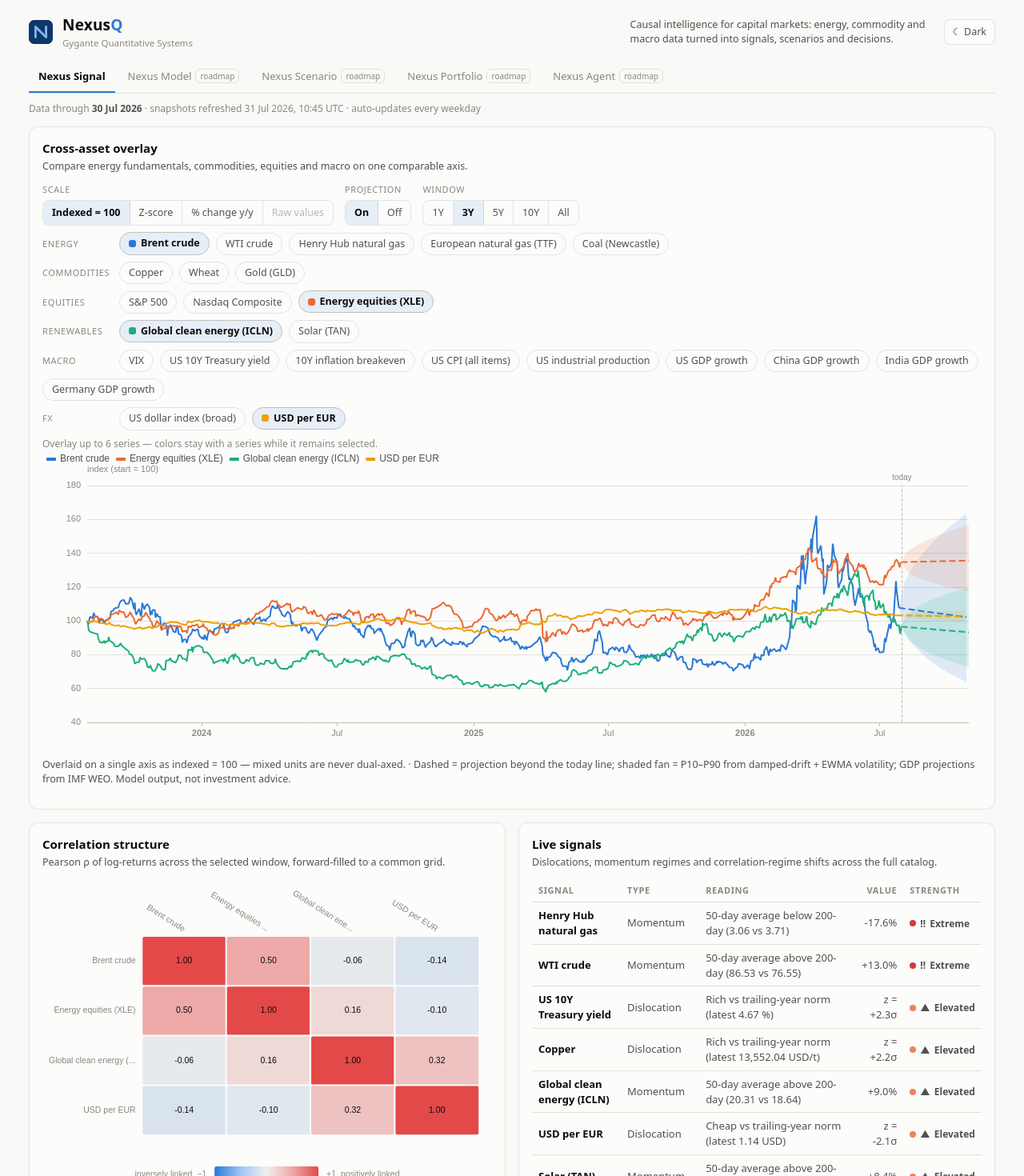
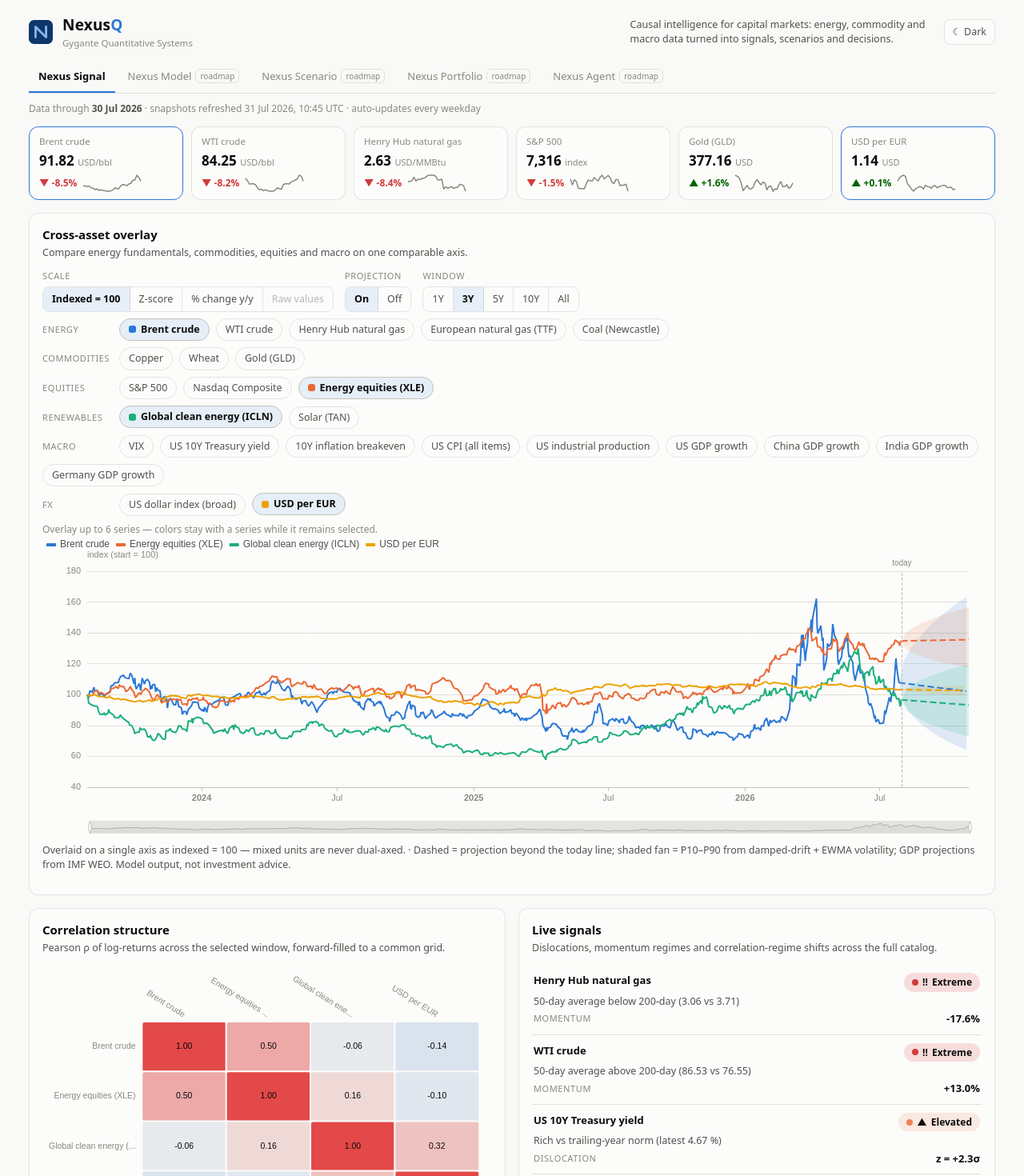
Before and after one commit to cs-ox-wolf3794/nexusq, a React (Vite) app: page / in a window 1280 px wide. Shown: the top 1470 px of the page at 80% size. Built offline with nearby package versions, Linux system fonts and the light colour scheme.

Commit message:
Updating UI

```diff
--- a/src/App.tsx
+++ b/src/App.tsx
@@ -7,6 +7,7 @@ import type { Signal } from "./lib/signals";
 import { computeSignals } from "./lib/signals";
 import { useTheme } from "./components/useTheme";
 import { SeriesPicker } from "./components/SeriesPicker";
+import { KpiStrip } from "./components/KpiStrip";
 import { OverlayChart, type OverlaySeries, type Projection } from "./components/OverlayChart";
 import { CorrelationMatrix } from "./components/CorrelationMatrix";
 import { SignalPanel } from "./components/SignalPanel";
@@ -175,6 +176,8 @@ export default function App() {
 
       {loadError && <div className="card"><p className="sub">Failed to load data catalog: {loadError}</p></div>}
 
+      <KpiStrip seriesMap={seriesMap} selected={selected} onToggle={toggleSeries} />
+
       <section className="card">
         <h2>Cross-asset overlay</h2>
         <p className="sub">Compare energy fundamentals, commodities, equities and macro on one comparable axis.</p>
--- /dev/null
+++ b/src/components/KpiStrip.tsx
@@ -0,0 +1,67 @@
+import type { Series } from "../lib/data";
+
+const KPI_IDS = ["BRENT", "WTI", "HENRYHUB", "SP500", "GOLD", "EURUSD"];
+const SPARK_POINTS = 30;
+
+function fmtValue(v: number): string {
+  return v.toLocaleString("en-US", {
+    maximumFractionDigits: Math.abs(v) >= 1000 ? 0 : 2,
+    minimumFractionDigits: 0,
+  });
+}
+
+function Sparkline({ values }: { values: number[] }) {
+  const w = 76, h = 24, pad = 2;
+  const min = Math.min(...values), max = Math.max(...values);
+  const span = max - min || 1;
+  const step = (w - pad * 2) / (values.length - 1);
+  const d = values
+    .map((v, i) => `${i === 0 ? "M" : "L"}${(pad + i * step).toFixed(1)},${(h - pad - ((v - min) / span) * (h - pad * 2)).toFixed(1)}`)
+    .join("");
+  return (
+    <svg className="kpi-spark" width={w} height={h} viewBox={`0 0 ${w} ${h}`} aria-hidden="true">
+      <path d={d} fill="none" stroke="currentColor" strokeWidth="1.5" strokeLinejoin="round" />
+    </svg>
+  );
+}
+
+export function KpiStrip({ seriesMap, selected, onToggle }: {
+  seriesMap: Map<string, Series>;
+  selected: string[];
+  onToggle: (id: string) => void;
+}) {
+  const tiles = KPI_IDS.map((id) => seriesMap.get(id)).filter((s): s is Series => !!s);
+  if (!tiles.length) return null;
+  return (
+    <div className="kpi-strip">
+      {tiles.map((s) => {
+        const n = s.points.length;
+        const last = s.points[n - 1][1];
+        const prev = s.points[n - 2]?.[1];
+        const pct = prev ? (last / prev - 1) * 100 : null;
+        const on = selected.includes(s.id);
+        return (
+          <button
+            key={s.id}
+            className={`kpi-tile${on ? " on" : ""}`}
+            onClick={() => onToggle(s.id)}
+            title={`${s.name} — ${on ? "remove from" : "add to"} overlay`}
+          >
+            <span className="kpi-name">{s.name}</span>
+            <span className="kpi-value">
+              {fmtValue(last)} <span className="kpi-unit">{s.unit}</span>
+            </span>
+            <span className="kpi-foot">
+              {pct != null && (
+                <span className={`kpi-delta ${pct >= 0 ? "up" : "down"}`}>
+                  {pct >= 0 ? "▲" : "▼"} {pct >= 0 ? "+" : ""}{pct.toFixed(1)}%
+                </span>
+              )}
+              <Sparkline values={s.points.slice(-SPARK_POINTS).map((p) => p[1])} />
+            </span>
+          </button>
+        );
+      })}
+    </div>
+  );
+}
--- a/src/components/OverlayChart.tsx
+++ b/src/components/OverlayChart.tsx
@@ -102,7 +102,26 @@ export function OverlayChart({ items, projections, transform, themeMode }: {
     return {
       backgroundColor: "transparent",
       animation: false,
-      grid: { left: 56, right: 16, top: items.length > 1 ? 44 : 20, bottom: 40 },
+      grid: {
+        left: 56, right: 16, bottom: 66,
+        // wrapped legends on narrow screens need extra headroom above the plot
+        top: items.length > 1 ? (window.innerWidth < 520 && items.length > 2 ? 72 : 44) : 20,
+      },
+      // Slider only — an "inside" zoom hijacks page scrolling (mousewheel and touch-pan).
+      dataZoom: [
+        {
+          type: "slider", height: 16, bottom: 8,
+          borderColor: tokens["--gridline"],
+          backgroundColor: "transparent",
+          fillerColor: tokens["--border"],
+          dataBackground: { lineStyle: { color: tokens["--baseline"] }, areaStyle: { color: tokens["--gridline"], opacity: 0.6 } },
+          selectedDataBackground: { lineStyle: { color: tokens["--text-muted"] }, areaStyle: { color: tokens["--gridline"] } },
+          handleStyle: { color: tokens["--surface-1"], borderColor: tokens["--baseline"] },
+          moveHandleSize: 0,
+          textStyle: { color: tokens["--text-muted"], fontSize: 10 },
+          brushSelect: false,
+        },
+      ],
       legend: items.length > 1 ? {
         top: 0, left: 0, icon: "roundRect", itemWidth: 12, itemHeight: 4,
         data: items.map((i) => i.series.name), // helpers & projections stay out of the legend
--- a/src/components/SignalPanel.tsx
+++ b/src/components/SignalPanel.tsx
@@ -4,37 +4,25 @@ import { SEVERITY_META } from "../lib/signals";
 export function SignalPanel({ signals }: { signals: Signal[] }) {
   if (!signals.length) return <p className="sub">No active signals at current thresholds.</p>;
   return (
-    <div className="table-wrap">
-      <table className="sig-table">
-        <thead>
-          <tr>
-            <th>Signal</th>
-            <th>Type</th>
-            <th>Reading</th>
-            <th className="num">Value</th>
-            <th>Strength</th>
-          </tr>
-        </thead>
-        <tbody>
+    <div className="sig-list">
       {signals.map((s, i) => {
         const meta = SEVERITY_META[s.severity];
         return (
-              <tr key={i}>
-                <td>{s.subject}</td>
-                <td>{s.kind}</td>
-                <td>{s.detail}</td>
-                <td className="num">{s.value}</td>
-                <td>
-                  <span className="badge">
+          <div className="sig-row" key={i}>
+            <span className="sig-subject">{s.subject}</span>
+            <span className="sig-type">{s.kind}</span>
+            <span className="sig-detail">{s.detail}</span>
+            <span className="num sig-value">{s.value}</span>
+            <span
+              className="sev-pill"
+              style={{ background: `color-mix(in srgb, var(${meta.cssVar}) 16%, transparent)` }}
+            >
               <span className="dot" style={{ background: `var(${meta.cssVar})` }} />
               <span aria-hidden="true">{meta.icon}</span> {meta.label}
             </span>
-                </td>
-              </tr>
+          </div>
         );
       })}
-        </tbody>
-      </table>
     </div>
   );
 }
--- a/src/theme.css
+++ b/src/theme.css
@@ -22,6 +22,7 @@
   --status-warning: #fab219;
   --status-serious: #ec835a;
   --status-critical: #d03b3b;
+  --delta-up: #006300;
   --chip-wash: rgba(42, 120, 214, 0.1);
 }
 @media (prefers-color-scheme: dark) {
@@ -44,6 +45,7 @@
     --accent: #3987e5;
     --accent-deep: #86b6ef;
     --diverge-neutral: #383835;
+    --delta-up: #0ca30c;
     --chip-wash: rgba(57, 135, 229, 0.16);
   }
 }
@@ -66,6 +68,7 @@
   --accent: #3987e5;
   --accent-deep: #86b6ef;
   --diverge-neutral: #383835;
+  --delta-up: #0ca30c;
   --chip-wash: rgba(57, 135, 229, 0.16);
 }
 
@@ -142,15 +145,57 @@ body {
 .chip .swatch { width: 9px; height: 9px; border-radius: 3px; }
 .chip:disabled { opacity: 0.45; cursor: default; }
 .picker-note { font-size: 12px; color: var(--text-muted); }
+@media (max-width: 700px) {
+  .picker-cat { flex-wrap: nowrap; overflow-x: auto; scrollbar-width: none; align-items: center; padding-bottom: 2px; }
+  .picker-cat::-webkit-scrollbar { display: none; }
+  .picker-cat .cat-name {
+    flex: 0 0 auto; min-width: 72px; position: sticky; left: 0; z-index: 1;
+    background: linear-gradient(to right, var(--surface-1) 78%, transparent);
+    padding-right: 8px;
+  }
+  .chip { flex: 0 0 auto; }
+}
 
-/* ---- signals table ---- */
-.sig-table { width: 100%; border-collapse: collapse; font-size: 13px; }
-.sig-table th { text-align: left; font-size: 11px; text-transform: uppercase; letter-spacing: 0.6px; color: var(--text-muted); font-weight: 600; padding: 6px 8px; border-bottom: 1px solid var(--gridline); }
-.sig-table td { padding: 7px 8px; border-bottom: 1px solid var(--gridline); color: var(--text-secondary); }
-.sig-table td:first-child { color: var(--text-primary); font-weight: 600; }
-.sig-table .num { font-variant-numeric: tabular-nums; text-align: right; }
-.badge { display: inline-flex; align-items: center; gap: 5px; font-size: 12px; font-weight: 600; }
-.badge .dot { width: 8px; height: 8px; border-radius: 50%; }
+/* ---- KPI strip ---- */
+.kpi-strip { display: grid; grid-template-columns: repeat(auto-fit, minmax(150px, 1fr)); gap: 10px; margin-bottom: 16px; }
+.kpi-tile {
+  background: var(--surface-1); border: 1px solid var(--border); border-radius: 12px;
+  padding: 10px 12px 8px; display: flex; flex-direction: column; gap: 3px;
+  cursor: pointer; text-align: left; font: inherit; color: var(--text-secondary);
+  transition: border-color 0.15s, background 0.15s;
+}
+.kpi-tile:hover { background: var(--chip-wash); }
+.kpi-tile.on { border-color: var(--accent); }
+.kpi-name { font-size: 11.5px; color: var(--text-muted); white-space: nowrap; overflow: hidden; text-overflow: ellipsis; }
+.kpi-value { font-size: 17px; font-weight: 700; color: var(--text-primary); font-variant-numeric: tabular-nums; }
+.kpi-unit { font-size: 11px; color: var(--text-muted); font-weight: 400; }
+.kpi-foot { display: flex; justify-content: space-between; align-items: center; gap: 6px; }
+.kpi-delta { font-size: 12px; font-weight: 600; font-variant-numeric: tabular-nums; }
+.kpi-delta.up { color: var(--delta-up); }
+.kpi-delta.down { color: var(--status-critical); }
+.kpi-spark { color: var(--text-muted); flex: 0 0 auto; }
+
+/* ---- signals (stacked card rows at every width — the panel is always narrow) ---- */
+.sig-list { display: flex; flex-direction: column; font-size: 13px; }
+.sig-row {
+  display: grid; grid-template-columns: 1fr auto;
+  grid-template-areas: "subject pill" "detail detail" "type value";
+  gap: 3px 10px; padding: 10px 2px;
+  border-bottom: 1px solid var(--gridline); color: var(--text-secondary);
+}
+.sig-row:last-child { border-bottom: none; }
+.sig-subject { grid-area: subject; color: var(--text-primary); font-weight: 600; }
+.sev-pill {
+  grid-area: pill; justify-self: end; align-self: start;
+  display: inline-flex; align-items: center; gap: 5px;
+  font-size: 12px; font-weight: 600; color: var(--text-primary);
+  border-radius: 999px; padding: 3px 10px; white-space: nowrap;
+}
+.sev-pill .dot { width: 8px; height: 8px; border-radius: 50%; flex: 0 0 auto; }
+.sig-detail { grid-area: detail; font-size: 12.5px; }
+.sig-type { grid-area: type; font-size: 11px; text-transform: uppercase; letter-spacing: 0.6px; color: var(--text-muted); align-self: center; }
+.sig-value { grid-area: value; font-weight: 600; color: var(--text-primary); }
+.num { font-variant-numeric: tabular-nums; text-align: right; }
 .table-wrap { overflow-x: auto; }
 
 .footer { margin-top: 8px; font-size: 12px; color: var(--text-muted); }
```
Lines whose indentation alone changed are shown as unchanged.
